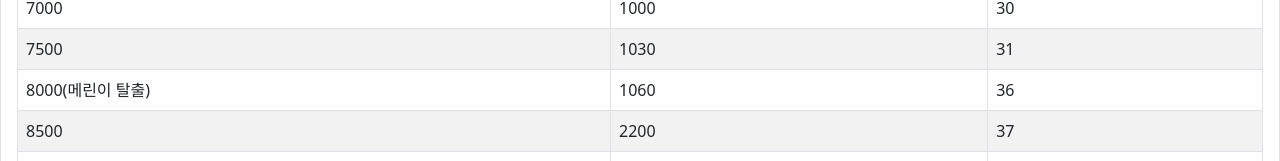
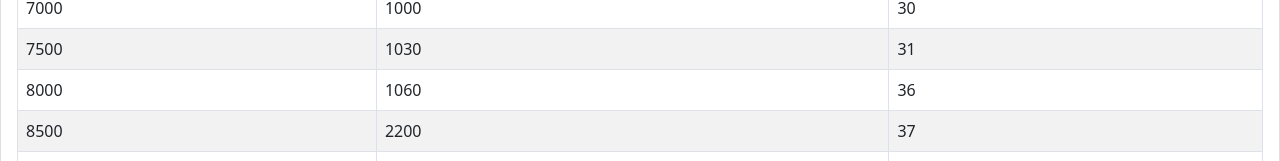
Before and after one commit to lms0806/MapleStroy-info, a React (Create React App) app: page /MapleStroy-info/LinkAndUnion in a window 1280 px wide. Shown: the part 775-936 px from the top of the page. Built offline with nearby package versions, Linux system fonts and the light colour scheme; the HTML template or start-up script is replaced by a standard one.

Commit message:
수식 간소화

```diff
--- a/src/page/LinkAndUnion.js
+++ b/src/page/LinkAndUnion.js
@@ -4,29 +4,6 @@ import Link from "./Link";
 import Unions from "./Unions";
 
 const LinkAndUnion = () => {
-  const level = [
-    500,
-    1000,
-    1500,
-    2000,
-    2500,
-    3000,
-    3500,
-    4000,
-    4500,
-    5000,
-    5500,
-    6000,
-    6500,
-    7000,
-    7500,
-    "8000(메린이 탈출)",
-    8500,
-    9000,
-    9500,
-    10000,
-  ];
-
   const coin = [
     "(최초 등급)",
     120,
@@ -77,7 +54,7 @@ const LinkAndUnion = () => {
                 <tbody>
                   {Array.from({ length: 20 }).map((_, index) => (
                     <tr>
-                      <td key={index}>{level[index]}</td>
+                      <td key={index}>{500 + index * 500}</td>
                       <td key={index}>{coin[index]}</td>
                       <td key={index}>{num[index]}</td>
                     </tr>
```
